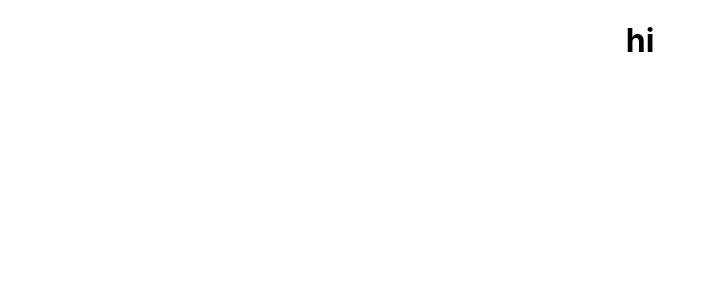
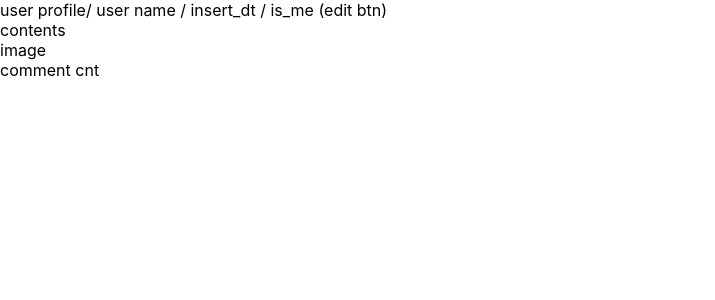
Before and after one commit to crown0205/prac_week3, a React (Create React App) app: page / in a window 1280 px wide. Shown: the top 300 px of the page, without its empty margins (0-715 px from the left). Built offline with nearby package versions, Linux system fonts and the light colour scheme.

Commit message:
1-9강 페이지와 컴포넌트를 좀더 세분화로 나눠서 작업을 하기 시작함. 그리고 컴포넌트인 Post에 데이터 기본값을 적용함

```diff
--- /dev/null
+++ b/src/components/Post.js
@@ -0,0 +1,26 @@
+import React from "react";
+
+const Post = (props)  =>{
+
+  return (
+    <React.Fragment>
+      <div>user profile/ user name / insert_dt / is_me (edit btn)</div>
+      <div>contents</div>
+      <div>image</div>
+      <div>comment cnt</div>
+    </React.Fragment>
+  )
+}
+
+Post.defaultProps = {
+  user_info: {
+    user_name: "bingi",
+    user_profile: "https://i.pinimg.com/564x/a2/fa/50/a2fa50e5c6eb5e3324c90b7f044c597e.jpg"
+  },
+  image_url: "https://i.pinimg.com/564x/a2/fa/50/a2fa50e5c6eb5e3324c90b7f044c597e.jpg",
+  contents: "사람이오",
+  comment_cnt: 10,
+  insert_dt: "2022-03-31 12:14:32"
+}
+
+export default Post;
--- /dev/null
+++ b/src/pages/PostList.js
@@ -0,0 +1,15 @@
+// PostList.js
+import React from "react";
+
+import Post from "../components/Post";
+
+const PostList = (props) => {
+
+  return (
+    <React.Fragment>
+      <Post/>
+    </React.Fragment>
+  )
+};
+
+export default PostList;
--- a/src/shared/App.js
+++ b/src/shared/App.js
@@ -1,10 +1,16 @@
 import './App.css';
+import React from 'react';
+
+import { BrowserRouter, Route } from "react-router-dom";
+import PostList from '../pages/PostList';
 
 function App() {
   return (
-    <div className="App">
-      <h1>hi</h1>
-    </div>
+    <React.Fragment>
+        <BrowserRouter>
+          <Route path='/' exact component={PostList}/>
+        </BrowserRouter>
+    </React.Fragment>
   );
 }
 
```
